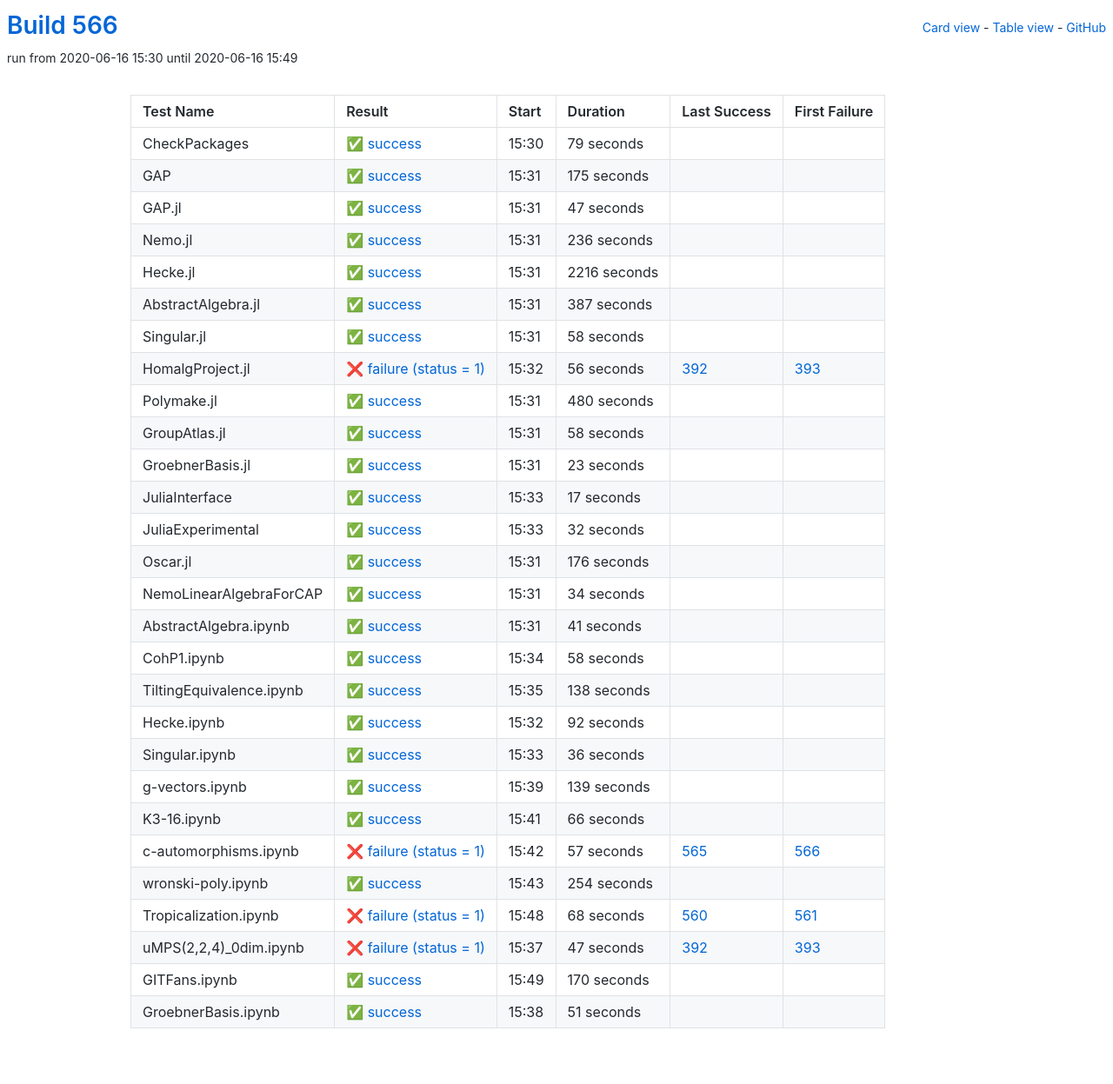
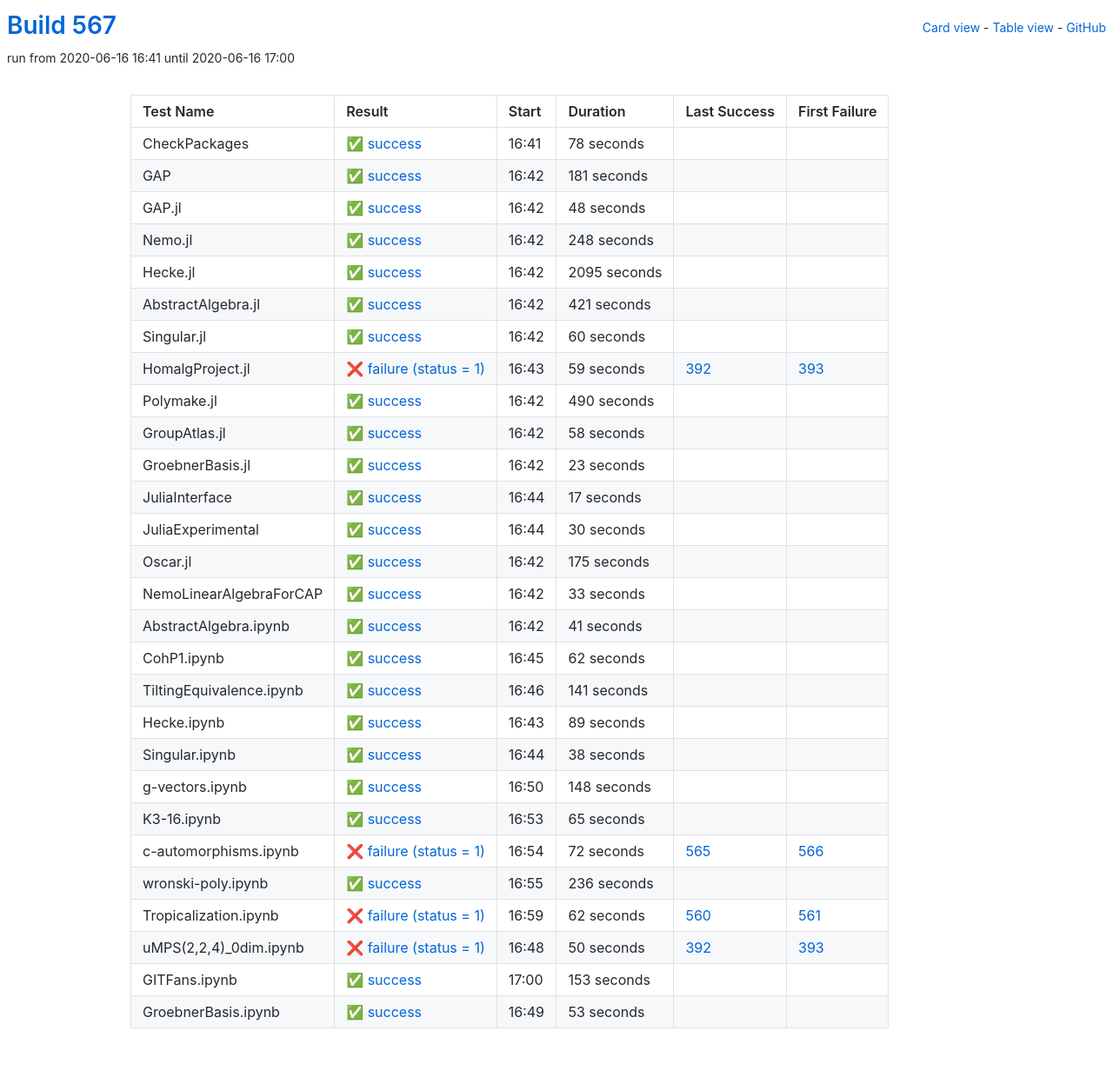
Before and after one commit to oscar-system/oscar-ci-status-1.4, a Jekyll site: the page built from table.html, in a window 1280 px wide. Shown: the whole page at 87% size. Built offline with Jekyll 4.4.1, drawn with Linux system fonts in a browser that asks for light colours.

Commit message:
Build #567

```diff
--- a/_data/ci.yml
+++ b/_data/ci.yml
@@ -1,6 +1,6 @@
 ---
-build: 566
-build_url: https://oscarci.mathematik.uni-kl.de/job/oscar-julia-1.4/566/
+build: 567
+build_url: https://oscarci.mathematik.uni-kl.de/job/oscar-julia-1.4/567/
 job: oscar-julia-1.4
 organization: oscar-system
 repo: oscar-ci-status-1.4
@@ -8,116 +8,116 @@ repourl: https://github.com/oscar-system/oscar-ci-status-1.4
 tests:
 - name: CheckPackages
   id: checkpackages
-  log: https://oscarci.mathematik.uni-kl.de/job/oscar-julia-1.4/566/artifact/logs/build-566/CheckPackages.log
-  start: 2020-06-16 15:30
+  log: https://oscarci.mathematik.uni-kl.de/job/oscar-julia-1.4/567/artifact/logs/build-567/CheckPackages.log
+  start: 2020-06-16 16:41
   success: true
   exitcode: 0
   status: success
-  duration: 79
+  duration: 78
   last_success: false
   last_success_url:
   first_failure: false
   first_failure_url:
 - name: GAP
   id: gap
-  log: https://oscarci.mathematik.uni-kl.de/job/oscar-julia-1.4/566/artifact/logs/build-566/GAP.log
-  start: 2020-06-16 15:31
+  log: https://oscarci.mathematik.uni-kl.de/job/oscar-julia-1.4/567/artifact/logs/build-567/GAP.log
+  start: 2020-06-16 16:42
   success: true
   exitcode: 0
   status: success
-  duration: 175
+  duration: 181
   last_success: false
   last_success_url:
   first_failure: false
   first_failure_url:
 - name: GAP.jl
   id: gap-jl
-  log: https://oscarci.mathematik.uni-kl.de/job/oscar-julia-1.4/566/artifact/logs/build-566/GAP.jl.log
-  start: 2020-06-16 15:31
+  log: https://oscarci.mathematik.uni-kl.de/job/oscar-julia-1.4/567/artifact/logs/build-567/GAP.jl.log
+  start: 2020-06-16 16:42
   success: true
   exitcode: 0
   status: success
-  duration: 47
+  duration: 48
   last_success: false
   last_success_url:
   first_failure: false
   first_failure_url:
 - name: Nemo.jl
   id: nemo-jl
-  log: https://oscarci.mathematik.uni-kl.de/job/oscar-julia-1.4/566/artifact/logs/build-566/Nemo.jl.log
-  start: 2020-06-16 15:31
+  log: https://oscarci.mathematik.uni-kl.de/job/oscar-julia-1.4/567/artifact/logs/build-567/Nemo.jl.log
+  start: 2020-06-16 16:42
   success: true
   exitcode: 0
   status: success
-  duration: 236
+  duration: 248
   last_success: false
   last_success_url:
   first_failure: false
   first_failure_url:
 - name: Hecke.jl
   id: hecke-jl
-  log: https://oscarci.mathematik.uni-kl.de/job/oscar-julia-1.4/566/artifact/logs/build-566/Hecke.jl.log
-  start: 2020-06-16 15:31
+  log: https://oscarci.mathematik.uni-kl.de/job/oscar-julia-1.4/567/artifact/logs/build-567/Hecke.jl.log
+  start: 2020-06-16 16:42
   success: true
   exitcode: 0
   status: success
-  duration: 2216
+  duration: 2095
   last_success: false
   last_success_url:
   first_failure: false
   first_failure_url:
 - name: AbstractAlgebra.jl
   id: abstractalgebra-jl
-  log: https://oscarci.mathematik.uni-kl.de/job/oscar-julia-1.4/566/artifact/logs/build-566/AbstractAlgebra.jl.log
-  start: 2020-06-16 15:31
+  log: https://oscarci.mathematik.uni-kl.de/job/oscar-julia-1.4/567/artifact/logs/build-567/AbstractAlgebra.jl.log
+  start: 2020-06-16 16:42
   success: true
   exitcode: 0
   status: success
-  duration: 387
+  duration: 421
   last_success: false
   last_success_url:
   first_failure: false
   first_failure_url:
 - name: Singular.jl
   id: singular-jl
-  log: https://oscarci.mathematik.uni-kl.de/job/oscar-julia-1.4/566/artifact/logs/build-566/Singular.jl.log
-  start: 2020-06-16 15:31
+  log: https://oscarci.mathematik.uni-kl.de/job/oscar-julia-1.4/567/artifact/logs/build-567/Singular.jl.log
+  start: 2020-06-16 16:42
   success: true
   exitcode: 0
   status: success
-  duration: 58
+  duration: 60
   last_success: false
   last_success_url:
   first_failure: false
   first_failure_url:
 - name: HomalgProject.jl
   id: homalgproject-jl
-  log: https://oscarci.mathematik.uni-kl.de/job/oscar-julia-1.4/566/artifact/logs/build-566/HomalgProject.jl.log
-  start: 2020-06-16 15:32
+  log: https://oscarci.mathematik.uni-kl.de/job/oscar-julia-1.4/567/artifact/logs/build-567/HomalgProject.jl.log
+  start: 2020-06-16 16:43
   success: false
   exitcode: 1
   status: failure
-  duration: 56
+  duration: 59
   last_success: 392
   last_success_url: https://oscarci.mathematik.uni-kl.de/job/oscar-julia-1.4/392/
   first_failure: 393
   first_failure_url: https://oscarci.mathematik.uni-kl.de/job/oscar-julia-1.4/393/
 - name: Polymake.jl
   id: polymake-jl
-  log: https://oscarci.mathematik.uni-kl.de/job/oscar-julia-1.4/566/artifact/logs/build-566/Polymake.jl.log
-  start: 2020-06-16 15:31
+  log: https://oscarci.mathematik.uni-kl.de/job/oscar-julia-1.4/567/artifact/logs/build-567/Polymake.jl.log
+  start: 2020-06-16 16:42
   success: true
   exitcode: 0
   status: success
-  duration: 480
+  duration: 490
   last_success: false
   last_success_url:
   first_failure: false
   first_failure_url:
 - name: GroupAtlas.jl
   id: groupatlas-jl
-  log: https://oscarci.mathematik.uni-kl.de/job/oscar-julia-1.4/566/artifact/logs/build-566/GroupAtlas.jl.log
-  start: 2020-06-16 15:31
+  log: https://oscarci.mathematik.uni-kl.de/job/oscar-julia-1.4/567/artifact/logs/build-567/GroupAtlas.jl.log
+  start: 2020-06-16 16:42
   success: true
   exitcode: 0
   status: success
@@ -128,8 +128,8 @@ tests:
   first_failure_url:
 - name: GroebnerBasis.jl
   id: groebnerbasis-jl
-  log: https://oscarci.mathematik.uni-kl.de/job/oscar-julia-1.4/566/artifact/logs/build-566/GroebnerBasis.jl.log
-  start: 2020-06-16 15:31
+  log: https://oscarci.mathematik.uni-kl.de/job/oscar-julia-1.4/567/artifact/logs/build-567/GroebnerBasis.jl.log
+  start: 2020-06-16 16:42
   success: true
   exitcode: 0
   status: success
@@ -140,8 +140,8 @@ tests:
   first_failure_url:
 - name: JuliaInterface
   id: juliainterface
-  log: https://oscarci.mathematik.uni-kl.de/job/oscar-julia-1.4/566/artifact/logs/build-566/JuliaInterface.log
-  start: 2020-06-16 15:33
+  log: https://oscarci.mathematik.uni-kl.de/job/oscar-julia-1.4/567/artifact/logs/build-567/JuliaInterface.log
+  start: 2020-06-16 16:44
   success: true
   exitcode: 0
   status: success
@@ -152,44 +152,44 @@ tests:
   first_failure_url:
 - name: JuliaExperimental
   id: juliaexperimental
-  log: https://oscarci.mathematik.uni-kl.de/job/oscar-julia-1.4/566/artifact/logs/build-566/JuliaExperimental.log
-  start: 2020-06-16 15:33
+  log: https://oscarci.mathematik.uni-kl.de/job/oscar-julia-1.4/567/artifact/logs/build-567/JuliaExperimental.log
+  start: 2020-06-16 16:44
   success: true
   exitcode: 0
   status: success
-  duration: 32
+  duration: 30
   last_success: false
   last_success_url:
   first_failure: false
   first_failure_url:
 - name: Oscar.jl
   id: oscar-jl
-  log: https://oscarci.mathematik.uni-kl.de/job/oscar-julia-1.4/566/artifact/logs/build-566/Oscar.jl.log
-  start: 2020-06-16 15:31
+  log: https://oscarci.mathematik.uni-kl.de/job/oscar-julia-1.4/567/artifact/logs/build-567/Oscar.jl.log
+  start: 2020-06-16 16:42
   success: true
   exitcode: 0
   status: success
-  duration: 176
+  duration: 175
   last_success: false
   last_success_url:
   first_failure: false
   first_failure_url:
 - name: NemoLinearAlgebraForCAP
   id: nemolinearalgebraforcap
-  log: https://oscarci.mathematik.uni-kl.de/job/oscar-julia-1.4/566/artifact/logs/build-566/NemoLinearAlgebraForCAP.log
-  start: 2020-06-16 15:31
+  log: https://oscarci.mathematik.uni-kl.de/job/oscar-julia-1.4/567/artifact/logs/build-567/NemoLinearAlgebraForCAP.log
+  start: 2020-06-16 16:42
   success: true
   exitcode: 0
   status: success
-  duration: 34
+  duration: 33
   last_success: false
   last_success_url:
   first_failure: false
   first_failure_url:
 - name: AbstractAlgebra.ipynb
   id: abstractalgebra-ipynb
-  log: https://oscarci.mathematik.uni-kl.de/job/oscar-julia-1.4/566/artifact/logs/build-566/AbstractAlgebra.ipynb.log
-  start: 2020-06-16 15:31
+  log: https://oscarci.mathematik.uni-kl.de/job/oscar-julia-1.4/567/artifact/logs/build-567/AbstractAlgebra.ipynb.log
+  start: 2020-06-16 16:42
   success: true
   exitcode: 0
   status: success
@@ -200,144 +200,144 @@ tests:
   first_failure_url:
 - name: CohP1.ipynb
   id: cohp1-ipynb
-  log: https://oscarci.mathematik.uni-kl.de/job/oscar-julia-1.4/566/artifact/logs/build-566/CohP1.ipynb.log
-  start: 2020-06-16 15:34
+  log: https://oscarci.mathematik.uni-kl.de/job/oscar-julia-1.4/567/artifact/logs/build-567/CohP1.ipynb.log
+  start: 2020-06-16 16:45
   success: true
   exitcode: 0
   status: success
-  duration: 58
+  duration: 62
   last_success: false
   last_success_url:
   first_failure: false
   first_failure_url:
 - name: TiltingEquivalence.ipynb
   id: tiltingequivalence-ipynb
-  log: https://oscarci.mathematik.uni-kl.de/job/oscar-julia-1.4/566/artifact/logs/build-566/TiltingEquivalence.ipynb.log
-  start: 2020-06-16 15:35
+  log: https://oscarci.mathematik.uni-kl.de/job/oscar-julia-1.4/567/artifact/logs/build-567/TiltingEquivalence.ipynb.log
+  start: 2020-06-16 16:46
   success: true
   exitcode: 0
   status: success
-  duration: 138
+  duration: 141
   last_success: false
   last_success_url:
   first_failure: false
   first_failure_url:
 - name: Hecke.ipynb
   id: hecke-ipynb
-  log: https://oscarci.mathematik.uni-kl.de/job/oscar-julia-1.4/566/artifact/logs/build-566/Hecke.ipynb.log
-  start: 2020-06-16 15:32
+  log: https://oscarci.mathematik.uni-kl.de/job/oscar-julia-1.4/567/artifact/logs/build-567/Hecke.ipynb.log
+  start: 2020-06-16 16:43
   success: true
   exitcode: 0
   status: success
-  duration: 92
+  duration: 89
   last_success: false
   last_success_url:
   first_failure: false
   first_failure_url:
 - name: Singular.ipynb
   id: singular-ipynb
-  log: https://oscarci.mathematik.uni-kl.de/job/oscar-julia-1.4/566/artifact/logs/build-566/Singular.ipynb.log
-  start: 2020-06-16 15:33
+  log: https://oscarci.mathematik.uni-kl.de/job/oscar-julia-1.4/567/artifact/logs/build-567/Singular.ipynb.log
+  start: 2020-06-16 16:44
   success: true
   exitcode: 0
   status: success
-  duration: 36
+  duration: 38
   last_success: false
   last_success_url:
   first_failure: false
   first_failure_url:
 - name: g-vectors.ipynb
   id: g-vectors-ipynb
-  log: https://oscarci.mathematik.uni-kl.de/job/oscar-julia-1.4/566/artifact/logs/build-566/g-vectors.ipynb.log
-  start: 2020-06-16 15:39
+  log: https://oscarci.mathematik.uni-kl.de/job/oscar-julia-1.4/567/artifact/logs/build-567/g-vectors.ipynb.log
+  start: 2020-06-16 16:50
   success: true
   exitcode: 0
   status: success
-  duration: 139
+  duration: 148
   last_success: false
   last_success_url:
   first_failure: false
   first_failure_url:
 - name: K3-16.ipynb
   id: k3-16-ipynb
-  log: https://oscarci.mathematik.uni-kl.de/job/oscar-julia-1.4/566/artifact/logs/build-566/K3-16.ipynb.log
-  start: 2020-06-16 15:41
+  log: https://oscarci.mathematik.uni-kl.de/job/oscar-julia-1.4/567/artifact/logs/build-567/K3-16.ipynb.log
+  start: 2020-06-16 16:53
   success: true
   exitcode: 0
   status: success
-  duration: 66
+  duration: 65
   last_success: false
   last_success_url:
   first_failure: false
   first_failure_url:
 - name: c-automorphisms.ipynb
   id: c-automorphisms-ipynb
-  log: https://oscarci.mathematik.uni-kl.de/job/oscar-julia-1.4/566/artifact/logs/build-566/c-automorphisms.ipynb.log
-  start: 2020-06-16 15:42
+  log: https://oscarci.mathematik.uni-kl.de/job/oscar-julia-1.4/567/artifact/logs/build-567/c-automorphisms.ipynb.log
+  start: 2020-06-16 16:54
   success: false
   exitcode: 1
   status: failure
-  duration: 57
+  duration: 72
   last_success: 565
   last_success_url: https://oscarci.mathematik.uni-kl.de/job/oscar-julia-1.4/565/
   first_failure: 566
   first_failure_url: https://oscarci.mathematik.uni-kl.de/job/oscar-julia-1.4/566/
 - name: wronski-poly.ipynb
   id: wronski-poly-ipynb
-  log: https://oscarci.mathematik.uni-kl.de/job/oscar-julia-1.4/566/artifact/logs/build-566/wronski-poly.ipynb.log
-  start: 2020-06-16 15:43
+  log: https://oscarci.mathematik.uni-kl.de/job/oscar-julia-1.4/567/artifact/logs/build-567/wronski-poly.ipynb.log
+  start: 2020-06-16 16:55
   success: true
   exitcode: 0
   status: success
-  duration: 254
+  duration: 236
   last_success: false
   last_success_url:
   first_failure: false
   first_failure_url:
 - name: Tropicalization.ipynb
   id: tropicalization-ipynb
-  log: https://oscarci.mathematik.uni-kl.de/job/oscar-julia-1.4/566/artifact/logs/build-566/Tropicalization.ipynb.log
-  start: 2020-06-16 15:48
+  log: https://oscarci.mathematik.uni-kl.de/job/oscar-julia-1.4/567/artifact/logs/build-567/Tropicalization.ipynb.log
+  start: 2020-06-16 16:59
   success: false
   exitcode: 1
   status: failure
-  duration: 68
+  duration: 62
   last_success: 560
   last_success_url: https://oscarci.mathematik.uni-kl.de/job/oscar-julia-1.4/560/
   first_failure: 561
   first_failure_url: https://oscarci.mathematik.uni-kl.de/job/oscar-julia-1.4/561/
 - name: uMPS(2,2,4)_0dim.ipynb
   id: umps-2-2-4-0dim-ipynb
-  log: https://oscarci.mathematik.uni-kl.de/job/oscar-julia-1.4/566/artifact/logs/build-566/uMPS-2-2-4-_0dim.ipynb.log
-  start: 2020-06-16 15:37
+  log: https://oscarci.mathematik.uni-kl.de/job/oscar-julia-1.4/567/artifact/logs/build-567/uMPS-2-2-4-_0dim.ipynb.log
+  start: 2020-06-16 16:48
   success: false
   exitcode: 1
   status: failure
-  duration: 47
+  duration: 50
   last_success: 392
   last_success_url: https://oscarci.mathematik.uni-kl.de/job/oscar-julia-1.4/392/
   first_failure: 393
   first_failure_url: https://oscarci.mathematik.uni-kl.de/job/oscar-julia-1.4/393/
 - name: GITFans.ipynb
   id: gitfans-ipynb
-  log: https://oscarci.mathematik.uni-kl.de/job/oscar-julia-1.4/566/artifact/logs/build-566/GITFans.ipynb.log
-  start: 2020-06-16 15:49
+  log: https://oscarci.mathematik.uni-kl.de/job/oscar-julia-1.4/567/artifact/logs/build-567/GITFans.ipynb.log
+  start: 2020-06-16 17:00
   success: true
   exitcode: 0
   status: success
-  duration: 170
+  duration: 153
   last_success: false
   last_success_url:
   first_failure: false
   first_failure_url:
 - name: GroebnerBasis.ipynb
   id: groebnerbasis-ipynb
-  log: https://oscarci.mathematik.uni-kl.de/job/oscar-julia-1.4/566/artifact/logs/build-566/GroebnerBasis.ipynb.log
-  start: 2020-06-16 15:38
+  log: https://oscarci.mathematik.uni-kl.de/job/oscar-julia-1.4/567/artifact/logs/build-567/GroebnerBasis.ipynb.log
+  start: 2020-06-16 16:49
   success: true
   exitcode: 0
   status: success
-  duration: 51
+  duration: 53
   last_success: false
   last_success_url:
   first_failure: false
```
Also changed, not shown: README.md.
